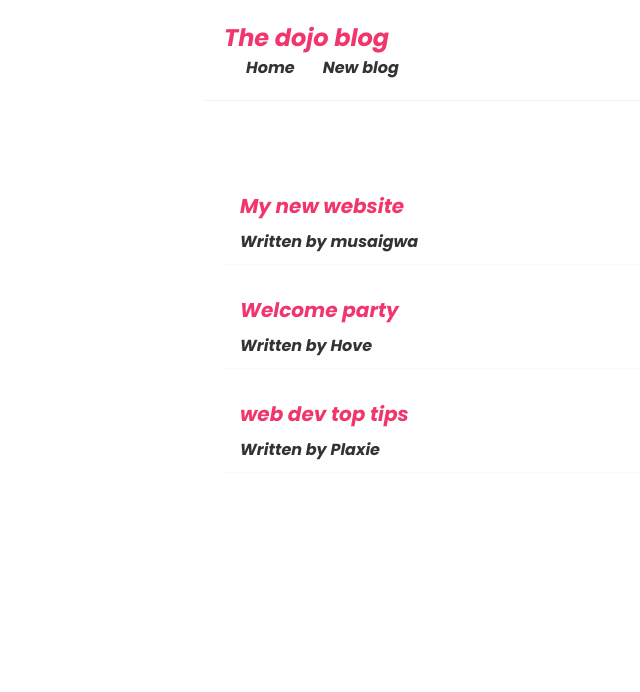
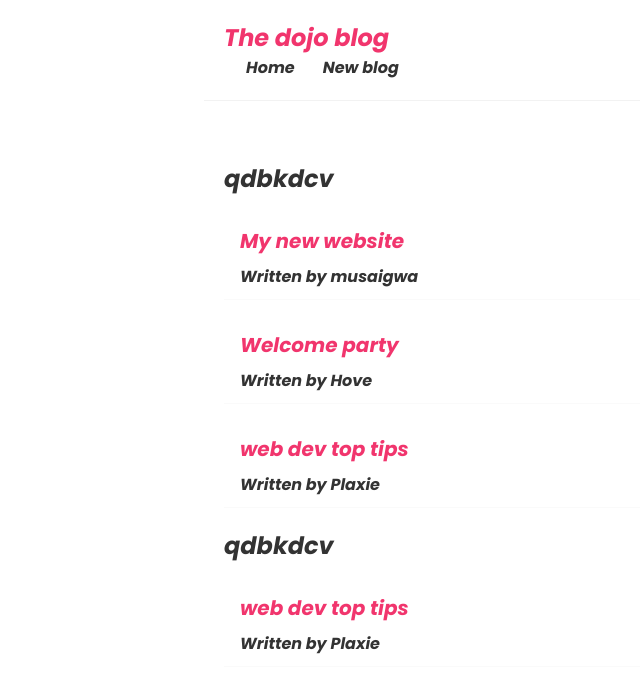
Before and after one commit to Plaxidia/react, a React (Create React App) app: page / in a window 1280 px wide. Shown: the top 692 px of the page, without its empty margins (116-756 px from the left). Built offline with nearby package versions, Linux system fonts and the light colour scheme.

Commit message:
Reusing components

```diff
--- a/src/theapp/bloglist.js
+++ b/src/theapp/bloglist.js
@@ -1,19 +1,19 @@
-const Bloglist = (props) => {
-    const blogs = props.blogs;
+const Bloglist = ({blogs,title}) => {
 
-    console.log(props,blogs);
+    //const blogs = props.blogs;
+    //console.log(props,blogs);
 
     return (
         <div className="blog-list">
+            <h2>qdbkdcv</h2>
             {blogs.map((blog) =>(
+
             <div className="blog-preview" key ={blog.id}>
                 <h2> { blog.title }</h2>
                 <p> Written by { blog.author} </p>
-
             </div>
 
            ))}
-
         </div>
       );
 }
--- a/src/theapp/home.js
+++ b/src/theapp/home.js
@@ -10,7 +10,8 @@ const Home = () => {
 
     return (
         <div className=" home">
-           <Bloglist blogs = {blogs}/>
+           <Bloglist blogs = {blogs} title = {"All blogs"}/>
+           <Bloglist blogs = {blogs.filter((blog) => blog.author == "Plaxie" )} title = {"Plaxie's blogs"}/>
         </div>
      );
 }
```
